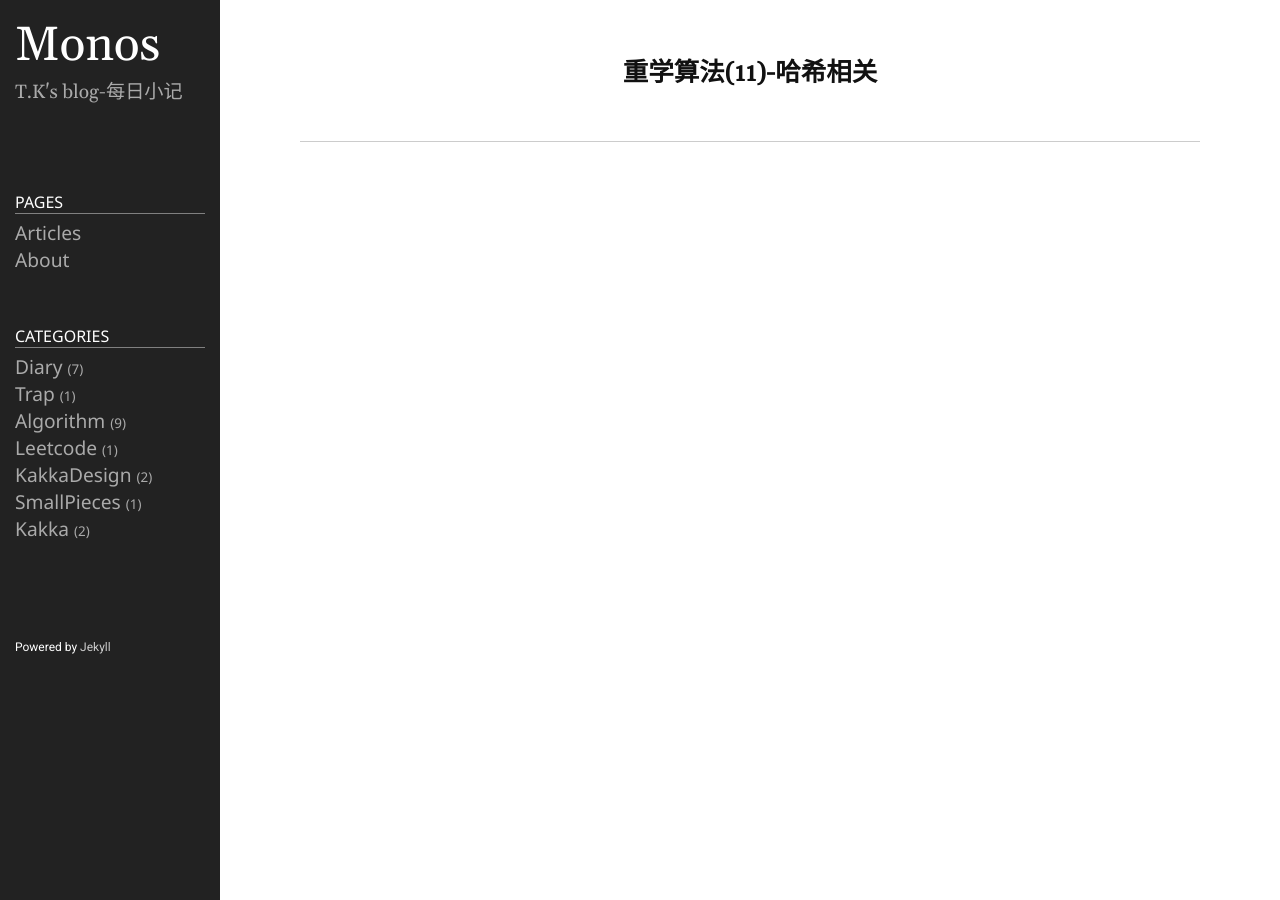
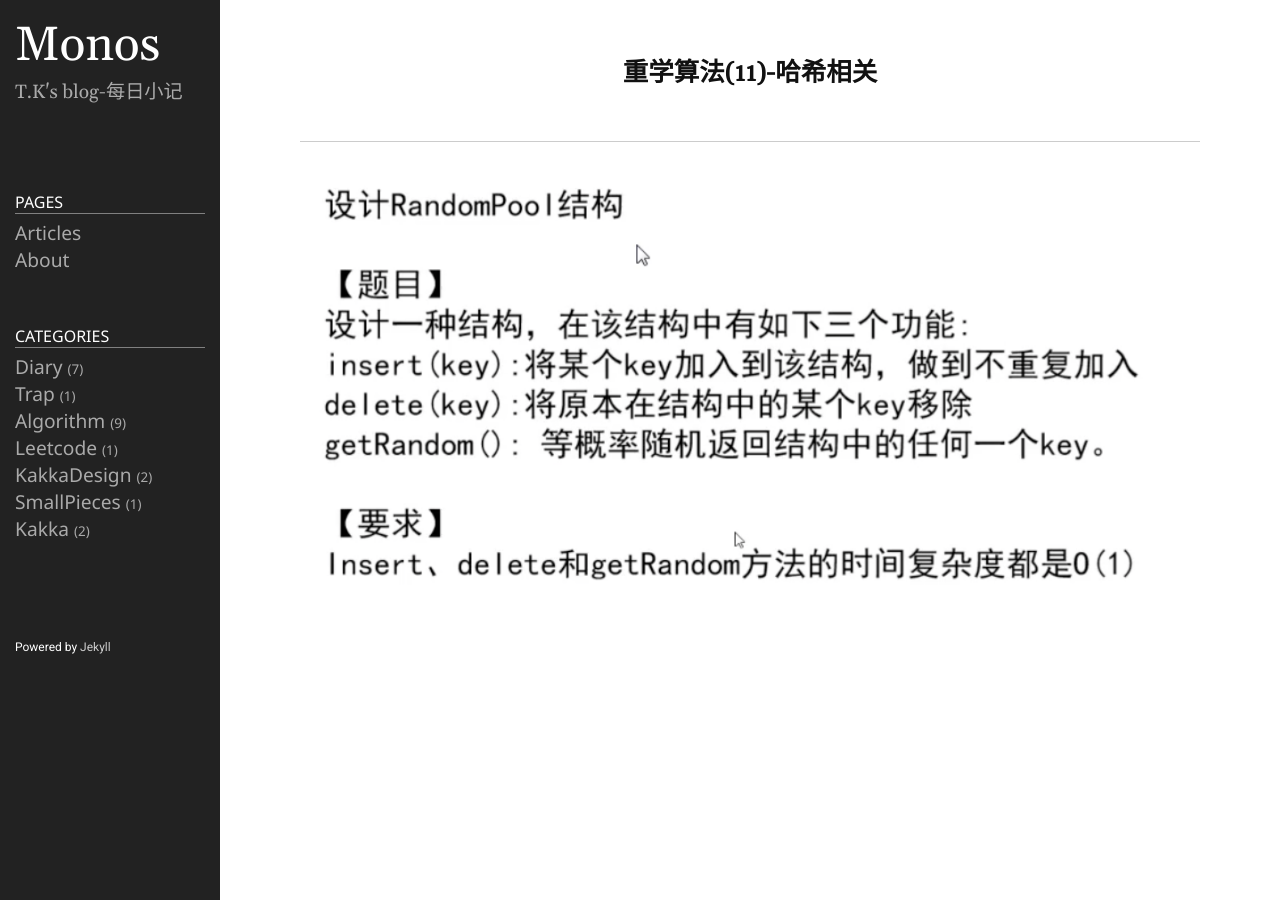
Before and after one commit to Taunk714/Taunk.github.io, a Jekyll site: the page built from 2021-07-06-重学算法(11)-哈希相关.md, in a window 1280 px wide. Built offline with Jekyll 4.4.1, drawn with Linux system fonts in a browser that asks for light colours.

Commit message:
修改文件: 2021-07-06-重学算法(11)-哈希相关.md

```diff
--- a/2021-07-06-重学算法(11)-哈希相关.md
+++ b/2021-07-06-重学算法(11)-哈希相关.md
@@ -7,3 +7,4 @@ keywords: algorithm
 image: 1.jpg
 preview: 1
 ---
+![RandomPool](./images/1625558951985.png)
```
